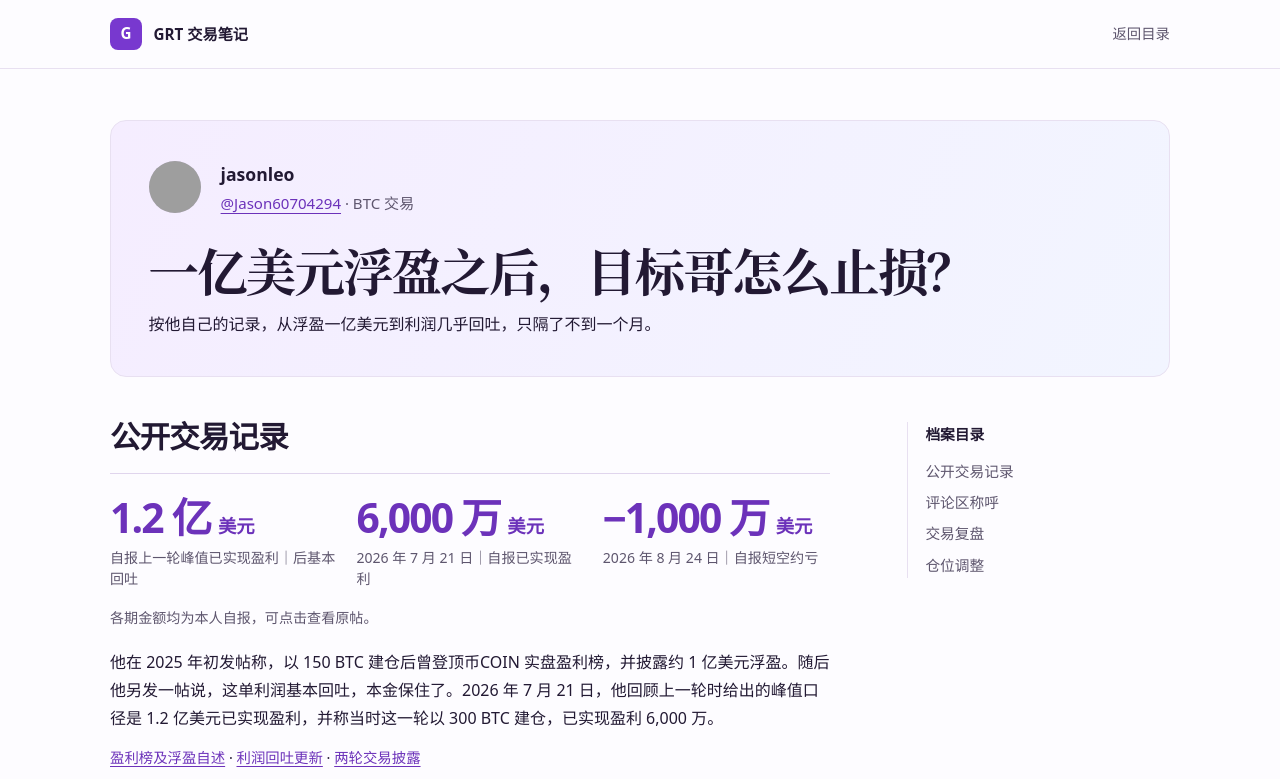
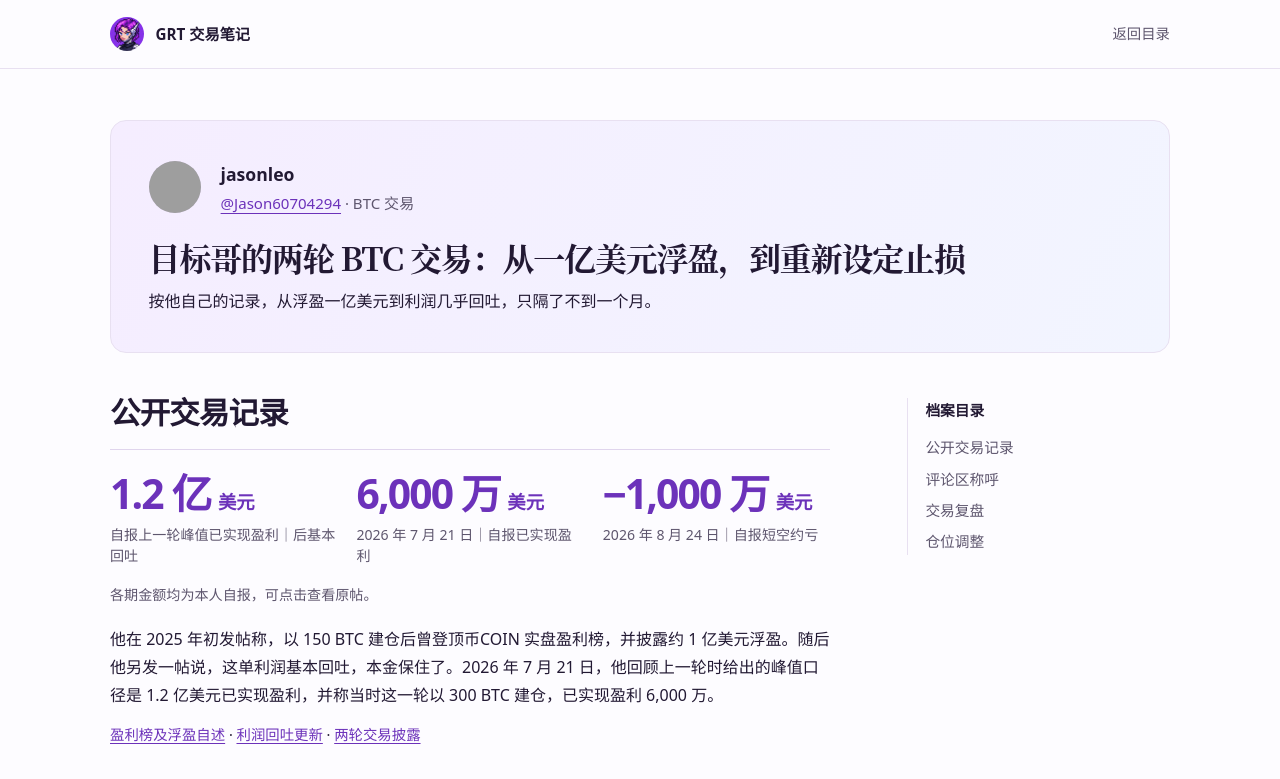
Before and after one commit to Greata16/GRT, a plain HTML site: page jasonleo.html in a window 1280 px wide. Shown: the top 779 px of the page. Drawn offline with Linux system fonts and the light colour scheme; grey boxes are pictures that could not be loaded.

Commit message:
Use Greata’s avatar and fit the full feature headline on desktop

```diff
--- a/jasonleo.html
+++ b/jasonleo.html
@@ -4,12 +4,13 @@
   <meta charset="utf-8">
   <meta name="viewport" content="width=device-width, initial-scale=1">
   <meta name="description" content="从 jasonleo 的 X 原帖复盘 BTC 短空失误、减仓纪律与多单退出条件。">
-  <title>一亿美元浮盈之后，目标哥怎么止损？ · jasonleo · GRT</title>
-  <link rel="stylesheet" href="./style.css?v=6">
+  <title>目标哥的两轮 BTC 交易：从一亿美元浮盈，到重新设定止损 · jasonleo · GRT</title>
+  <link rel="stylesheet" href="./style.css?v=7">
+  <link rel="icon" href="./logo.jpg" type="image/jpeg">
 </head>
 <body class="profile">
   <header class="bar"><div class="wrap nav-row">
-    <a class="brand" href="./"><span class="brand-mark">G</span><span>GRT 交易笔记</span></a>
+    <a class="brand" href="./"><img class="brand-mark" src="./logo.jpg" alt="" width="34" height="34"><span>GRT 交易笔记</span></a>
     <a class="nav-link" href="./">返回目录</a>
   </div></header>
   <main class="wrap">
@@ -22,7 +23,7 @@
         </div>
       </div>
       <div class="opening">
-        <h1>一亿美元浮盈之后，目标哥怎么止损？</h1>
+        <h1>目标哥的两轮 BTC 交易：从一亿美元浮盈，到重新设定止损</h1>
         <p>按他自己的记录，从浮盈一亿美元到利润几乎回吐，只隔了不到一个月。</p>
       </div>
     </header>
--- a/style.css
+++ b/style.css
@@ -17,7 +17,7 @@ p, h1, h2, h3 { margin: 0; }
 .bar { border-bottom: 1px solid var(--line); }
 .nav-row { display: flex; align-items: center; justify-content: space-between; min-height: 68px; gap: 1rem; }
 .brand { display: inline-flex; align-items: center; gap: .72rem; color: var(--ink); font-size: .95rem; font-weight: 730; text-decoration: none; }
-.brand-mark { display: grid; place-items: center; width: 32px; height: 32px; border-radius: 8px; background: var(--accent); color: white; font-weight: 760; line-height: 1; }
+.brand-mark { display: block; width: 34px; height: 34px; border-radius: 50%; object-fit: cover; }
 .nav-link { color: var(--muted); font-size: .9rem; text-decoration: none; }
 .nav-link:hover { text-decoration: underline; }
 .home-intro { padding: clamp(3.8rem, 8vw, 7.1rem) 0 clamp(2.5rem, 5vw, 4.25rem); }
@@ -55,7 +55,7 @@ article p + p { margin-top: .8rem; }
   .timeline li { grid-template-columns: 1fr; gap: .15rem; }
 }
 
-.brand-mark { background: #7838cf; }
+
 .home-intro { padding: clamp(2.7rem, 6vw, 4.8rem) 0 2rem; }
 .home-intro h1 { font-size: clamp(2.65rem, 6vw, 4.8rem); }
 .profile-card, .profile-head {
@@ -93,7 +93,7 @@ article p + p { margin-top: .8rem; }
   .person-link .read-link { margin-left: 0; }
 }
 
-.opening { max-width: 52rem; padding-top: 1.3rem; }
+.opening { padding-top: 1.3rem; }
 .opening h2, .opening h3 { font-family: "Songti SC","Noto Serif CJK SC",serif; font-size: clamp(1.6rem, 3vw, 2.5rem); line-height: 1.35; text-wrap: balance; }
 .opening h3 a { color: var(--ink); text-decoration: none; }
 .opening h3 a:hover { text-decoration: underline; }
@@ -104,3 +104,6 @@ article p + p { margin-top: .8rem; }
 .opening h1 { font: 700 clamp(1.9rem, 4.2vw, 3.15rem)/1.27 "Songti SC", "Noto Serif CJK SC", serif; letter-spacing: -.035em; text-wrap: balance; }
 #record .metrics { margin-top: 1rem; }
 #record .metrics-note { margin-bottom: 1.25rem; }
+
+.opening { container-type: inline-size; }
+.opening :is(h1, h3) { font-size: clamp(1.35rem, 3.25cqw, 2.25rem); text-wrap: wrap; }
```
Also changed, not shown: index.html (+4 -3 lines), logo.jpg (added).
